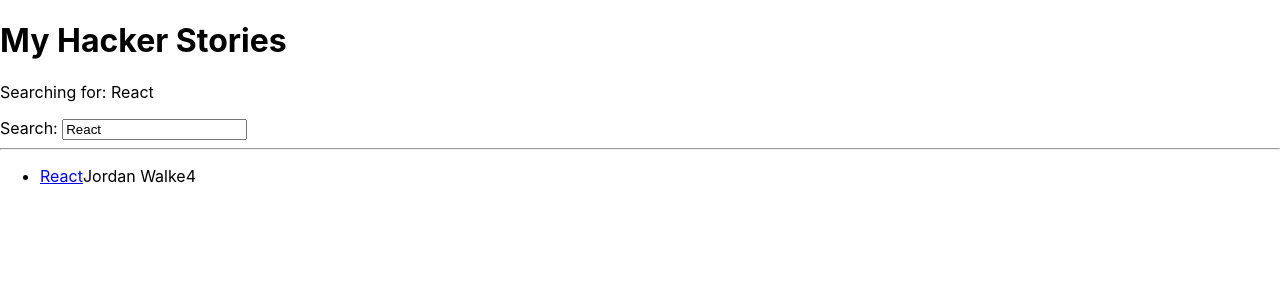
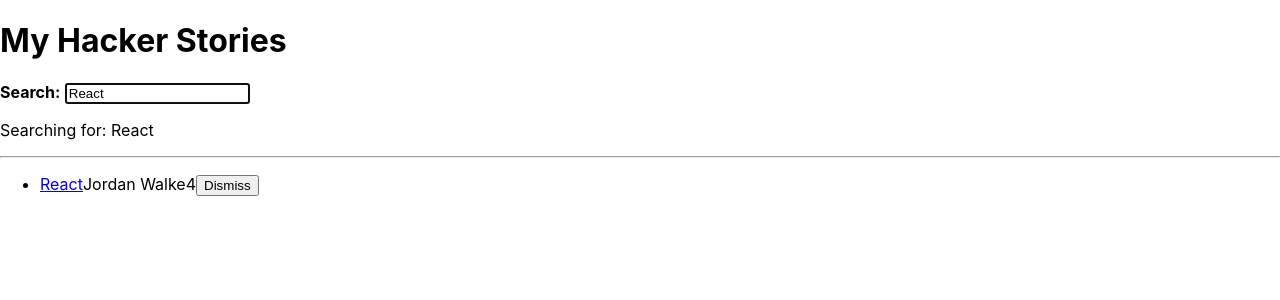
Before and after one commit to neidacreates/road-to-react-project, a React (Create React App) app: page / in a window 1280 px wide. Shown: the top 300 px of the page. Built offline with nearby package versions, Linux system fonts and the light colour scheme.

Commit message:
cleaned up code

```diff
--- a/src/App.js
+++ b/src/App.js
@@ -7,20 +7,7 @@ import * as React from 'react';
 
 // array defined outside of the component
 
-const useSemiPersistentState = (key, initialState) => {
-  const [value, setValue] = React.useState(
-    localStorage.getItem(key) || initialState
-  );
-
-  React.useEffect(() => {
-    localStorage.setItem(key, value);
-  }, [value, key]);
-
-  return [value, setValue];
-};
-
-const App = () => {
-  const stories = [
+const initialStories = [
   {
     title: 'React',
     url: 'https"//reactjs.org/',
@@ -39,6 +26,20 @@ const App = () => {
   },
 ];
 
+const useSemiPersistentState = (key, initialState) => {
+  const [value, setValue] = React.useState(
+    localStorage.getItem(key) || initialState
+  );
+
+  React.useEffect(() => {
+    localStorage.setItem(key, value);
+  }, [value, key]);
+
+  return [value, setValue];
+};
+
+const App = () => {
+
   // using a custom hook instead of the code below that uses useEffect
   const [searchTerm, setSearchTerm] = useSemiPersistentState('search', 'React');
 
@@ -49,6 +50,16 @@ const App = () => {
   // React.useEffect(() => {
   //   localStorage.setItem('search', searchTerm);
   // }, [searchTerm]);
+
+  const [stories, setStories] = React.useState(initialStories);
+
+  const handleRemoveStory = (item) => {
+    const newStories = stories.filter(
+      (story) => item.objectID !== story.objectID
+    );
+
+    setStories(newStories);
+  };
 
   // introducing callback handler
   const handleSearch = (event) => {
@@ -67,38 +78,77 @@ const App = () => {
   return (
     <div>
       <h1>My Hacker Stories</h1>
+
+      <InputWithLabel
+        id="search"
+        // label="Search"
+        value={searchTerm}
+        isFocused // equal to saying isFocused={true}
+        onInputChange={handleSearch}
+      >
+        <strong>Search:</strong>
+      </InputWithLabel>
+
       <p> Searching for: {searchTerm}</p>
-
-      <Search  search={searchTerm} onSearch={handleSearch}/>
 
       <hr />
 
-      <List list={searchedStories} />
+      <List list={searchedStories} onRemoveItem={handleRemoveStory} />
     </div>
   );
 };
 
-const Search = ({ search, onSearch }) => (
+const InputWithLabel = ({
+  id,
+  value,
+  type = 'text',
+  onInputChange,
+  isFocused,
+  children,
+}) => {
+  // A
+  const inputRef = React.useRef();
+
+  // C
+  React.useEffect(() => {
+    if (isFocused && inputRef.current) {
+      // D
+      inputRef.current.focus();
+    }
+  }, [isFocused]);
+  return (
   <>
-    <label htmlFor="search">Search: </label>
+    <label htmlFor={id}>{children}</label>
+    &nbsp;
+    {/* B */}
     <input
-    id="search"
-    type ="text"
-    value={search}
-    onChange={onSearch}
+      ref={inputRef}
+      id={id}
+      type={type}
+      value={value}
+      onChange={onInputChange}
     />
   </>
  );
+};
 
-const List = ({ list }) => (
+
+
+const List = ({ list, onRemoveItem }) => (
   <ul>
   {list.map((item) => (
-  <Item key={item.objectID} item={item} />
+    <Item
+      key={item.objectID}
+      item={item}
+      onRemoveItem={onRemoveItem}
+    />
   ))}
   </ul>
 );
 
-const Item = ({ item }) => (
+const Item = ({ item, onRemoveItem }) => {
+
+  return (
     <li>
       <span>
         <a href={item.url}>{item.title}</a>
@@ -106,8 +156,12 @@ const Item = ({ item }) => (
       <span>{item.author}</span>
       <span>{item.num_comments}</span>
       <span>{item.points}</span>
+      <span>
+        <button type="button" onClick={() => onRemoveItem(item)}>Dismiss</button>
+      </span>
   </li>
   );
+};
 
 export default App;
 
```
Lines whose indentation alone changed are shown as unchanged.
